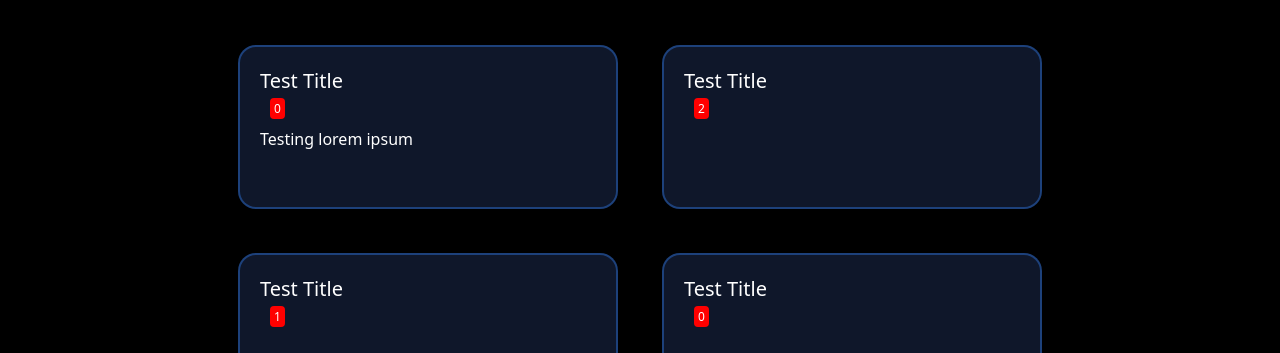
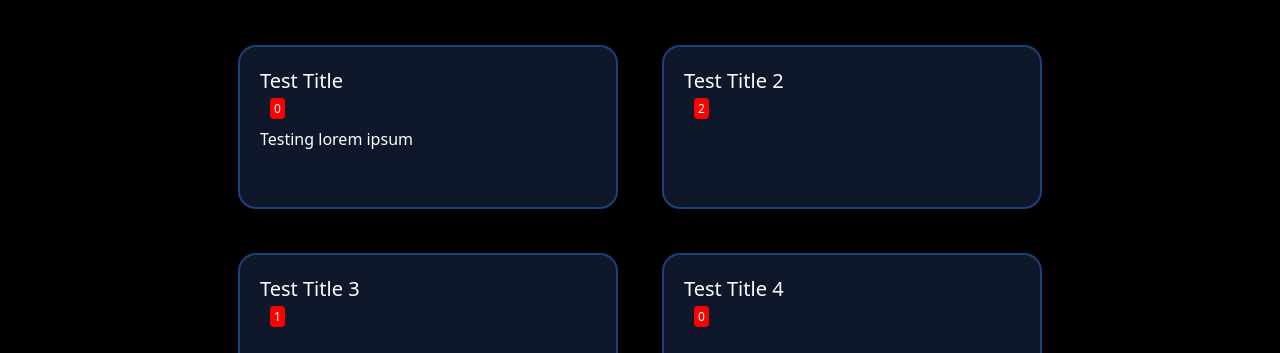
Before and after one commit to PoorRican/boundless_creations, a React (Create React App) app: page /projects in a window 1280 px wide. Shown: the part 161-514 px from the top of the page. Built offline with nearby package versions, Linux system fonts and the light colour scheme; a web font is replaced by a local one.

Commit message:
Move projects into json

```diff
--- /dev/null
+++ b/src/data/projects.json
@@ -0,0 +1,22 @@
+[
+  {
+    "title": "Test Title",
+    "description": "Testing lorem ipsum",
+    "status": 0
+  },
+  {
+    "title": "Test Title 2",
+    "description": "",
+    "status": 2
+  },
+  {
+    "title": "Test Title 3",
+    "description": "",
+    "status": 1
+  },
+  {
+    "title": "Test Title 4",
+    "description": "",
+    "status": 0
+  }
+]
--- a/src/pages/Projects.tsx
+++ b/src/pages/Projects.tsx
@@ -1,27 +1,6 @@
 import {Project, Status} from "../components/Project";
+import projects from "../data/projects.json"
 
-const projects = [
-    {
-        title: "Test Title",
-        description: "Testing lorem ipsum",
-        status: Status.InProgress,
-    },
-    {
-        title: "Test Title",
-        description: "",
-        status: Status.Active,
-    },
-    {
-        title: "Test Title",
-        description: "",
-        status: Status.AsIs,
-    },
-    {
-        title: "Test Title",
-        description: "",
-        status: Status.InProgress,
-    },
-];
 
 const Projects = () => {
     let counter = 0;
```
